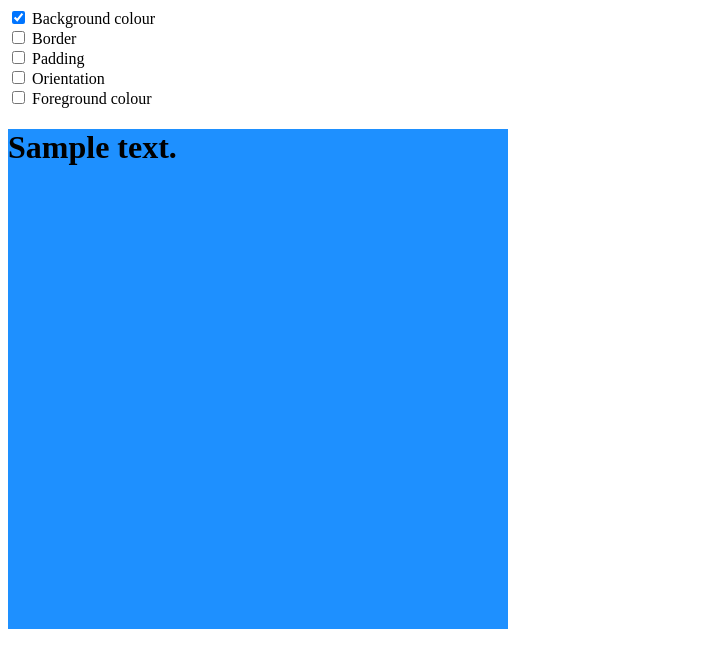
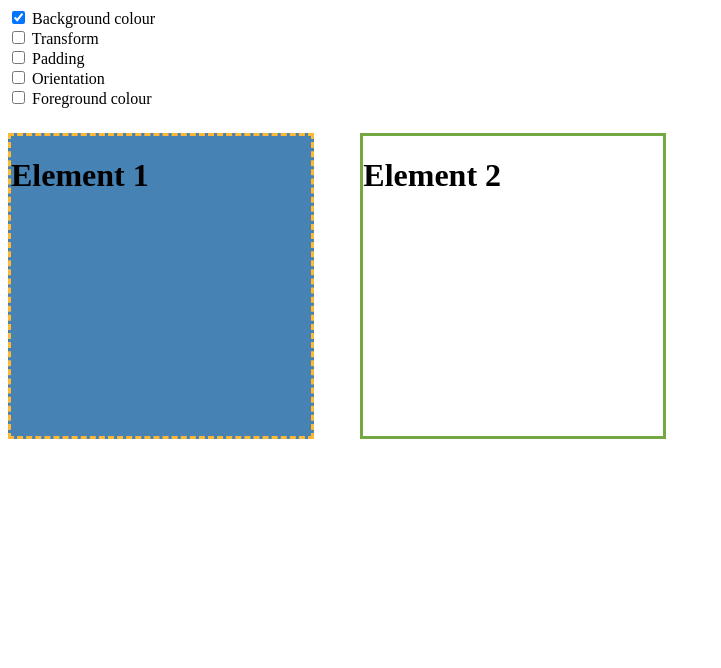
Before and after one commit to BluABK/geta-weeklies, a plain HTML site: page week 02/task9.html in a window 1280 px wide. Both pictures are taken after a click on the checkbox "Background colour". Shown: the whole page, without its empty margins (0-721 px from the left). Drawn offline with Linux system fonts and the light colour scheme.

Commit message:
Completed task 9.

```diff
--- a/week 02/task9.css
+++ b/week 02/task9.css
@@ -4,11 +4,11 @@
 }
 
 .custom-bgcolor {
-    background-color: dodgerblue;
+    background-color: steelblue;
 }
 
-.custom-border {
-    border: 5px solid rgb(243, 117, 255);
+.custom-transform {
+    transform:rotate(45deg);
 }
 
 .custom-padding {
@@ -23,12 +23,34 @@
     color:rgb(255, 198, 43)
 }
 
-#stylable-element {
-    height: 500px;
-    width: 500px;
+.element-container {
+    display: grid;
+    margin-top: 25px;;
+    margin-right: 50px;
+    grid-template-columns: 1fr 1fr 1fr 12fr;
+    grid-template-rows: auto auto;
 
-    /* background-color: black;
-    color: white; */
+}
+
+.stylable-element {
+    height: 300px;
+    width: 300px;
+    border: 3px solid;
+    border-style: solid;
+
+    cursor: pointer;
+}
+
+#elem1 {
+    border-color: rgb(255, 184, 53);
+}
+
+#elem2 {
+    border-color: rgb(116, 168, 66);
+}
+
+.selected-element {
+    border-style: dashed;
 }
 
 .checkbox-container {
--- a/week 02/task9.html
+++ b/week 02/task9.html
@@ -6,53 +6,87 @@
         <title></title>
 
         <link rel="stylesheet" type="text/css" href="task9.css">
-
     </head>
     <body>
         <div class="checkbox-container">
             <div class="checkbox-group">
-                <input id="chk-bgcolor" type="checkbox" onchange="toggleStyle()" />
+                <input id="chk-bgcolor" name="custom-bgcolor" type="checkbox" onchange="toggleStyle()" />
                 <label for="chk-bgcolor">Background colour</label>
             </div>
             <div class="checkbox-group">
-                <input id="chk-border" type="checkbox" onchange="toggleStyle()" />
-                <label for="chk-border">Border</label>
+                <input id="chk-transform" name="custom-transform" type="checkbox" onchange="toggleStyle()" />
+                <label for="chk-transform">Transform</label>
             </div>
             <div class="checkbox-group">
-                <input id="chk-padding" type="checkbox" onchange="toggleStyle()" />
+                <input id="chk-padding" name="custom-padding" type="checkbox" onchange="toggleStyle()" />
                 <label for="chk-padding">Padding</label>
             </div>
             <div class="checkbox-group">
-                <input id="chk-orientation" type="checkbox" onchange="toggleStyle()" />
+                <input id="chk-orientation" name="custom-orientation" type="checkbox" onchange="toggleStyle()" />
                 <label for="chk-orientation">Orientation</label>
             </div>
             <div class="checkbox-group">
-                <input id="chk-color" type="checkbox" onchange="toggleStyle()" />
+                <input id="chk-color" name="custom-color" type="checkbox" onchange="toggleStyle()" />
                 <label for="chk-color">Foreground colour</label>
             </div>
         </div>
-        <div id="stylable-element">
-            <h1>Sample text.</h1>
+        <div class="element-container">
+            <div id="elem1" class="stylable-element" title="Click to select: Element 1" onclick="selectElement(this)">
+                <h1>Element 1</h1>
+            </div>
+            <div class="spacer"></div>
+            <div id="elem2" class="stylable-element" title="Click to select: Element 2" onclick="selectElement(this)">
+                <h1>Element 2</h1>
+            </div>
         </div>
 
         <script>
+            let selectedElement;
+
+            function updateCheckboxes(element) {
+                for (checkboxGroup of document.getElementsByClassName("checkbox-group")) {
+                    for (child of checkboxGroup.children) {
+                        // Only Perform checked check on input DOM elements.
+                        if (child instanceof HTMLInputElement) {
+                            child.checked = selectedElement.classList.contains(child.name);
+                        }
+                    }
+                }
+            }
+
+            function selectElement(element) {
+                console.log("Select element", element);
+
+                // Untoggle old selectedElement if exist.
+                selectedElement && selectedElement.classList.toggle("selected-element", false);
+
+                // Toggle the newly selected element.
+                element.classList.toggle("selected-element", true);
+
+                // point selectedElement at the new element.
+                selectedElement = element;
+
+                // Update checkboxes to match the currently selected element's properties.
+                updateCheckboxes(element);
+            }
+
             function toggleStyle() {
-                let stylableElement = document.getElementById("stylable-element");
+                let stylableElement = selectedElement;
                 let bgColorChecked = document.getElementById("chk-bgcolor");
-                let borderChecked = document.getElementById("chk-border");
+                let transformChecked = document.getElementById("chk-transform");
                 let paddingChecked = document.getElementById("chk-padding");
                 let orientationChecked = document.getElementById("chk-orientation");
                 let colorChecked = document.getElementById("chk-color");
 
-                console.log(bgColorChecked);
-                console.log(bgColorChecked.checked);
-
                 stylableElement.classList.toggle('custom-bgcolor', bgColorChecked.checked);
-                stylableElement.classList.toggle('custom-border', borderChecked.checked);
+                stylableElement.classList.toggle('custom-transform', transformChecked.checked);
                 stylableElement.classList.toggle('custom-padding', paddingChecked.checked);
                 stylableElement.classList.toggle('custom-orientation', orientationChecked.checked);
                 stylableElement.classList.toggle('custom-color', colorChecked.checked);
             }
+
+            // Select the first stylable element by default.
+            selectElement(document.getElementsByClassName("stylable-element")[0]);
         </script>
     </body>
 </html>
```
